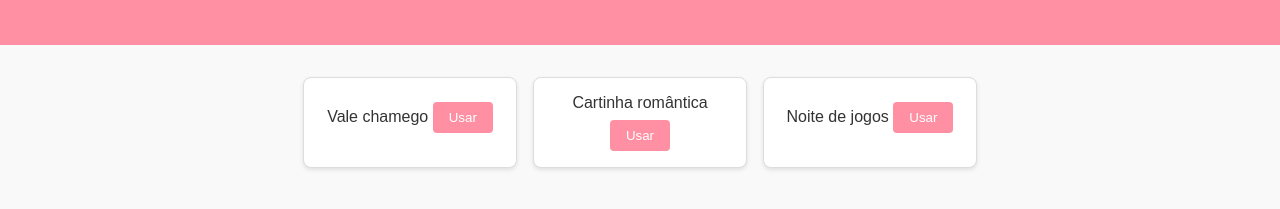
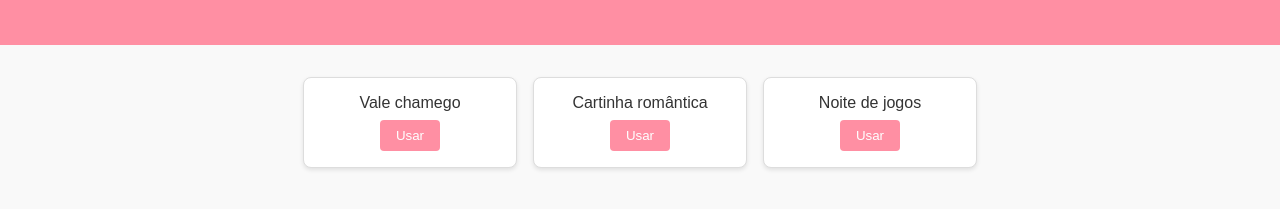
Before and after one commit to Hidzero/Vale_mozao, a plain HTML site: page index.html in a window 1280 px wide. Shown: the part 133-342 px from the top of the page. Drawn offline with Linux system fonts and the light colour scheme.

Commit message:
Melhorias

```diff
--- a/index.html
+++ b/index.html
@@ -22,69 +22,7 @@
         </div>
     </template>
 
-    <script>
-        const valesPorMes = {
-            janeiro: ["Café da manhã na cama", "Massagem relaxante", "Cinema a dois"],
-            fevereiro: ["Jantar especial", "Passeio surpresa", "Vale abraço"],
-            março: ["Vale filme em casa", "Pizza no domingo", "Dia sem tarefas"],
-            abril: ["Viagem de um dia", "Sorvete liberado", "Vale carinho"],
-            maio: ["Passeio no parque", "Vale sossego", "Pequeno presente"],
-            junho: ["Vale chamego", "Cartinha romântica", "Noite de jogos"],
-            julho: ["Vale bolo", "Série favorita", "Manhã sem alarmes"],
-            agosto: ["Piquenique", "Vale beijo", "Entrega de flores"],
-            setembro: ["Vale carinho", "Assistir ao pôr do sol", "Comida favorita"],
-            outubro: ["Halloween divertido", "Vale chocolate", "Vale mimo"],
-            novembro: ["Vale declaração", "Filme no cinema", "Comidinha caseira"],
-            dezembro: ["Vale Natal", "Cartão especial", "Surpresa de Ano Novo"]
-        };
-        localStorage.clear();
-
-        const numeroWhatsApp = '5521967214778';
-
-        function enviarWhatsApp(mensagem) {
-            const url = `https://wa.me/${numeroWhatsApp}?text=${encodeURIComponent(mensagem)}`;
-            window.open(url, '_blank');
-        }
-
-        function carregarValesDoMes() {
-            const dataAtual = new Date();
-            const nomeMes = dataAtual.toLocaleString('pt-BR', { month: 'long' }).toLowerCase();
-            const vales = valesPorMes[nomeMes] || [];
-
-            const container = document.getElementById('vales-container');
-            container.innerHTML = '';
-
-            vales.forEach((vale, index) => {
-                const template = document.getElementById('vale-template');
-                const clone = template.content.cloneNode(true);
-
-                const titulo = clone.querySelector('.vale-titulo');
-                titulo.textContent = vale;
-
-                const botao = clone.querySelector('button');
-                const chave = `${nomeMes}-${index}`;
-                const usado = localStorage.getItem(chave);
-                if (usado) {
-                    botao.textContent = 'Usado';
-                    botao.disabled = true;
-                    clone.querySelector('.vale-card').classList.add('usado');
-                }
-
-                botao.addEventListener('click', () => {
-                    localStorage.setItem(chave, 'true');
-                    botao.textContent = 'Usado';
-                    botao.disabled = true;
-                    clone.querySelector('.vale-card').classList.add('usado');
-
-                    const mensagem = `Estou usando o vale: ${vale}`;
-                    enviarWhatsApp(mensagem);
-                });
-
-                container.appendChild(clone);
-            });
-        }
-
-        document.addEventListener('DOMContentLoaded', carregarValesDoMes);
-    </script>
+    <!-- Passando a lógica JavaScript para o arquivo externo -->
+    <script src="script.js"></script>
 </body>
 </html>
--- /dev/null
+++ b/script.js
@@ -0,0 +1,61 @@
+const valesPorMes = {
+    janeiro: ["Café da manhã na cama", "Massagem relaxante", "Cinema a dois"],
+    fevereiro: ["Jantar especial", "Passeio surpresa", "Vale abraço"],
+    março: ["Vale filme em casa", "Pizza no domingo", "Dia sem tarefas"],
+    abril: ["Viagem de um dia", "Sorvete liberado", "Vale carinho"],
+    maio: ["Passeio no parque", "Vale sossego", "Pequeno presente"],
+    junho: ["Vale chamego", "Cartinha romântica", "Noite de jogos"],
+    julho: ["Vale bolo", "Série favorita", "Manhã sem alarmes"],
+    agosto: ["Piquenique", "Vale beijo", "Entrega de flores"],
+    setembro: ["Vale carinho", "Assistir ao pôr do sol", "Comida favorita"],
+    outubro: ["Halloween divertido", "Vale chocolate", "Vale mimo"],
+    novembro: ["Vale declaração", "Filme no cinema", "Comidinha caseira"],
+    dezembro: ["Vale Natal", "Cartão especial", "Surpresa de Ano Novo"]
+};
+
+localStorage.clear();
+
+
+const numeroWhatsApp = '5521967214778';
+
+function enviarWhatsApp(mensagem) {
+  const url = `https://wa.me/${numeroWhatsApp}?text=${encodeURIComponent(mensagem)}`;
+  window.open(url, '_blank');
+}
+
+function carregarValesDoMes() {
+  const dataAtual = new Date();
+  const nomeMes = dataAtual.toLocaleString('pt-BR', { month: 'long' }).toLowerCase();
+  const vales = valesPorMes[nomeMes] || [];
+
+  const container = document.getElementById('vales-container');
+  container.innerHTML = '';
+
+  vales.forEach((vale, index) => {
+    const template = document.getElementById('vale-template');
+    const clone = template.content.cloneNode(true);
+
+    const titulo = clone.querySelector('.vale-titulo');
+    titulo.textContent = vale;
+
+    const botao = clone.querySelector('button.usar');
+    const chave = `${nomeMes}-${index}`;
+    if (localStorage.getItem(chave)) {
+      botao.textContent = 'Usado';
+      botao.disabled = true;
+      clone.querySelector('.vale-card').classList.add('usado');
+    }
+
+    botao.addEventListener('click', () => {
+      localStorage.setItem(chave, 'true');
+      botao.textContent = 'Usado';
+      botao.disabled = true;
+      clone.querySelector('.vale-card').classList.add('usado');
+      enviarWhatsApp(`Estou usando o vale: ${vale}`);
+    });
+
+    container.appendChild(clone);
+  });
+}
+
+document.addEventListener('DOMContentLoaded', carregarValesDoMes);
--- a/style.css
+++ b/style.css
@@ -1,3 +1,5 @@
+/* style.css */
+
 body {
     font-family: Arial, sans-serif;
     margin: 0;
@@ -13,7 +15,7 @@ header {
     padding: 2rem 0;
 }
 
-main {
+main#vales-container {
     display: flex;
     flex-wrap: wrap;
     justify-content: center;
@@ -36,8 +38,16 @@ main {
     text-decoration: line-through;
 }
 
+.vale-titulo {
+    display: block;
+    margin-bottom: 0.5rem;
+    font-size: 1rem;
+}
+
 button.usar {
-    margin-top: 0.5rem;
+    /* centraliza horizontalmente dentro do card */
+    display: block;
+    margin: 0.5rem auto 0;
     padding: 0.5rem 1rem;
     border: none;
     background-color: #ff8fa3;
@@ -49,5 +59,4 @@ button.usar {
 button.usar:disabled {
     background-color: #ccc;
     cursor: default;
-
 }
```
